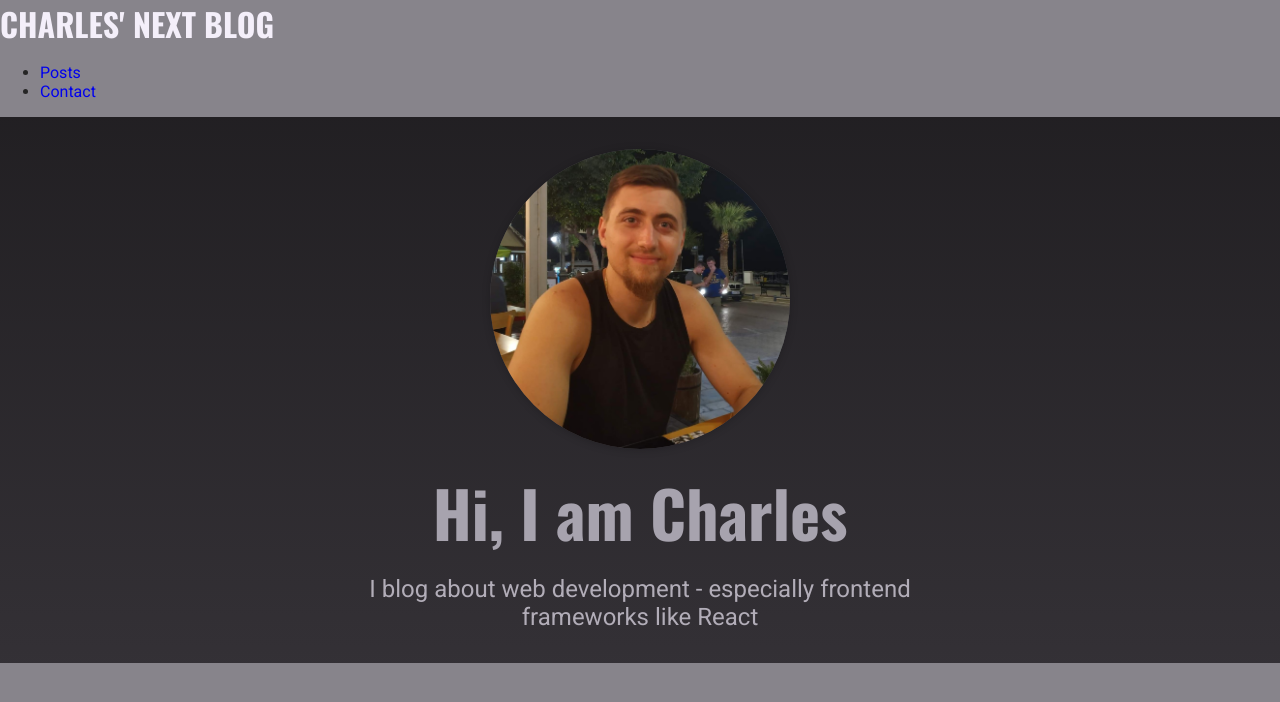
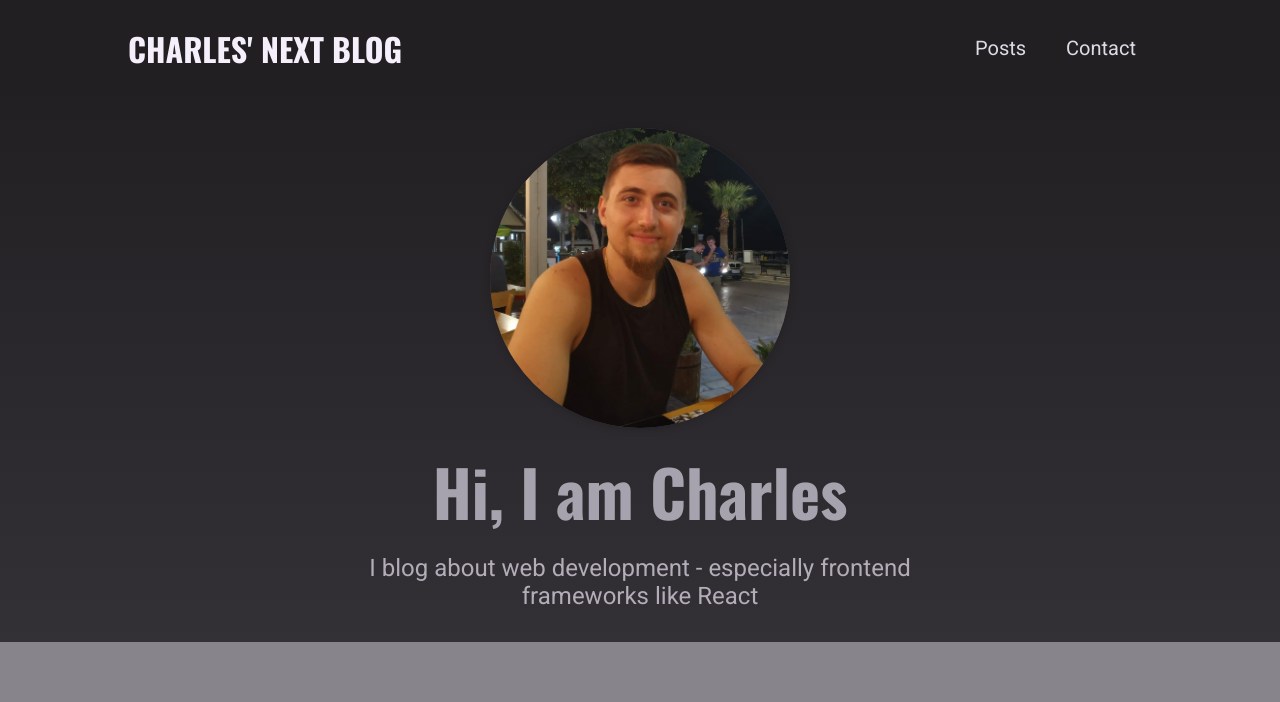
Before and after one commit to galerafrontend/my-blog-nextjs, a Next.js app: page / in a window 1280 px wide. Shown: the top 702 px of the page. Built offline with nearby package versions, Linux system fonts and the light colour scheme.

Commit message:
styles added to MainNavigation component

```diff
--- a/components/layout/MainNavigation/index.js
+++ b/components/layout/MainNavigation/index.js
@@ -1,9 +1,10 @@
 import Link from "next/link";
 import Logo from "./Logo";
+import classes from "./styles.module.css";
 
 const MainNavigation = () => {
   return (
-    <header>
+    <header className={classes.header}>
       <Link href="/">
         <Logo />
       </Link>
--- /dev/null
+++ b/components/layout/MainNavigation/styles.module.css
@@ -0,0 +1,43 @@
+.header {
+  width: 100%;
+  height: 6rem;
+  background-color: var(--color-grey-900);
+  display: flex;
+  justify-content: space-between;
+  align-items: center;
+  padding: 0 10%;
+}
+
+.header ul {
+  list-style: none;
+  display: flex;
+  align-items: baseline;
+  margin: 0;
+  padding: 0;
+}
+
+.header li {
+  margin: 0 var(--size-4);
+}
+
+.header a {
+  color: var(--color-grey-100);
+  font-size: var(--size-4);
+}
+
+.header a:hover,
+.header a:active,
+.header a.active {
+  color: var(--color-grey-200);
+  border-bottom: 2px solid var(--color-grey-200);
+}
+
+@media (min-width: 768px) {
+  .header ul {
+    gap: 0.5rem;
+  }
+
+  .header a {
+    font-size: var(--size-5);
+  }
+}
```
